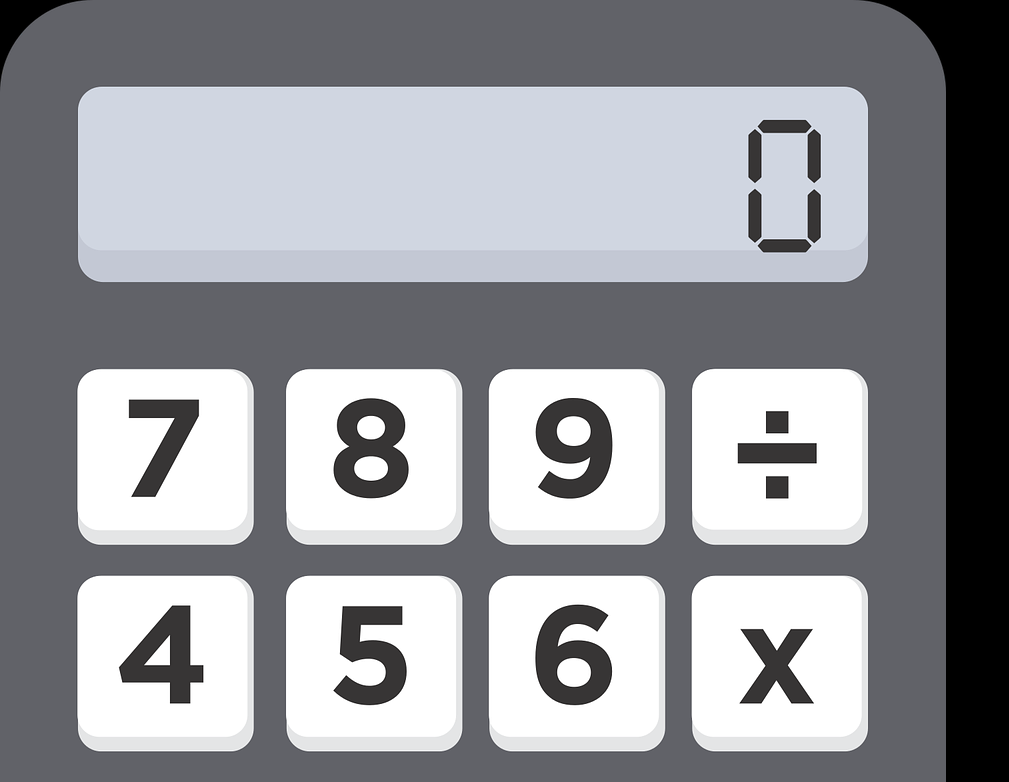
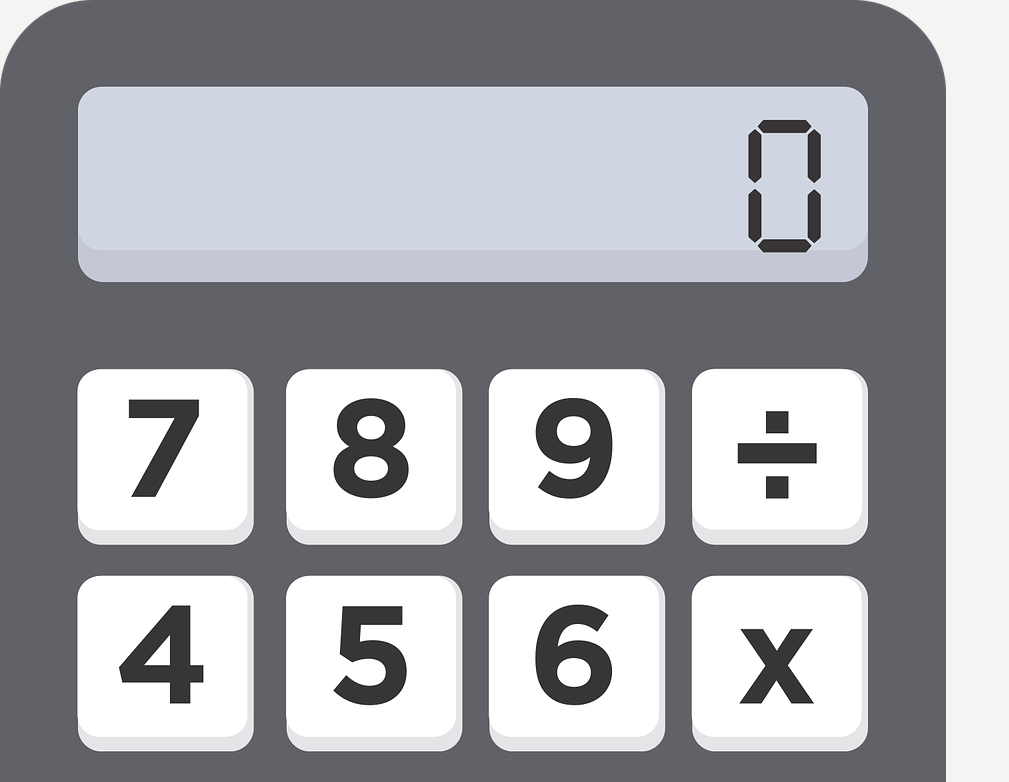
Before and after one commit to Juan-Barrantes/AccountingPage, a plain HTML site: page index.html in a window 1280 px wide. Shown: the top 782 px of the page, without its empty margins (0-1009 px from the left). Drawn offline with nearby package versions, Linux system fonts and the light colour scheme.

Commit message:
css/ font - body bgc

```diff
--- a/style.css
+++ b/style.css
@@ -4,8 +4,10 @@
     padding: 0;
 }
 body{
-    background-color: black;
+    background-color: #F4F4F2;
     color: white;
+    font-size: 16px;
+    font-family: 'Oswald', sans-serif;
 }
 a{
     color: white;
```
